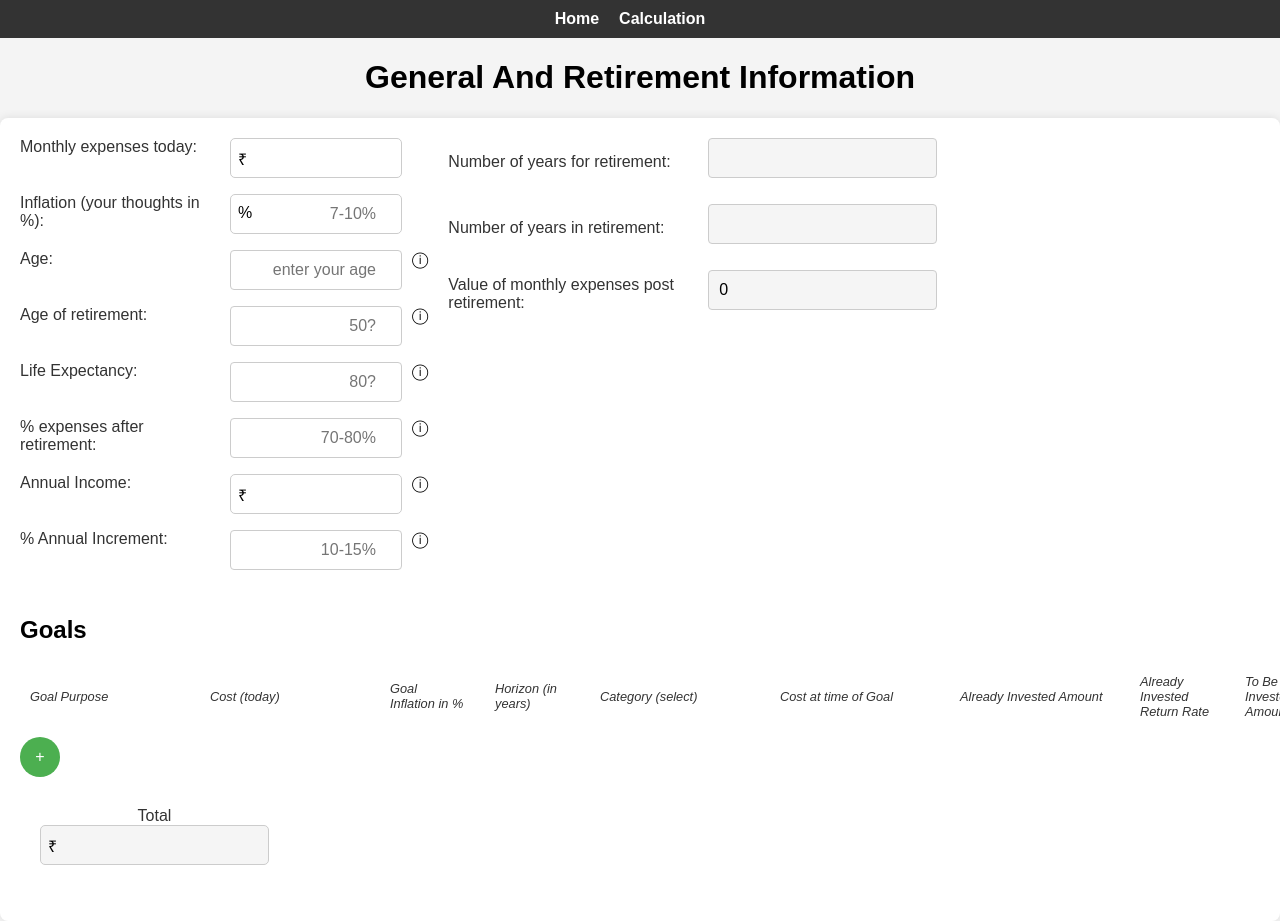
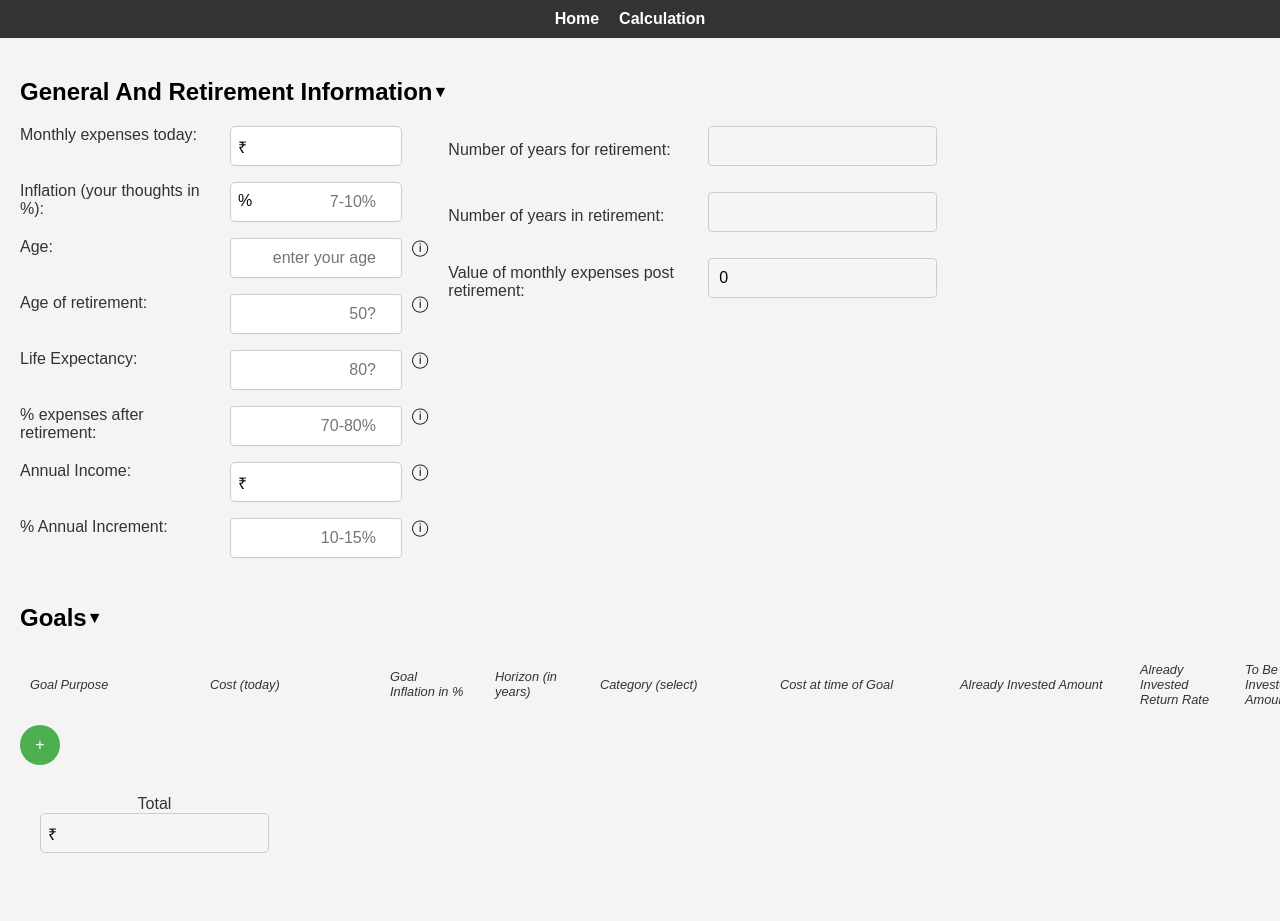
Before and after one commit to kumaran2442/miniprjt, a React (Create React App) app: page /calculation in a window 1280 px wide. Shown: the top 921 px of the page. Built offline with nearby package versions, Linux system fonts and the light colour scheme.

Commit message:
Added folding and style adjustments

```diff
--- a/src/InputPage/InputForm.css
+++ b/src/InputPage/InputForm.css
@@ -1,6 +1,18 @@
 /* InputForm.css */
 .top-fields {
   display: flex;
+}
+.display-flex {
+  display: flex;
+}
+.align-items-center {
+  align-items: center;
+}
+.general-info {
+}
+.container {
+  margin: auto;
+  padding: 20px;
 }
 .top-field {
   display: flex;
--- a/src/InputPage/InputForm.js
+++ b/src/InputPage/InputForm.js
@@ -116,16 +116,31 @@ function InputForm() {
   const numValidation = (n) => {
     if (n < 10 || n > 100) alert("Kindly enter the correct details in the input field");
   };
-  const headingStyles = {
-    color: 'black',
-    fontFamily: 'Arial, sans-serif',
-    textAlign: 'center',
-    // Add more styles as needed
-  };
+  const [isTopFieldsVisible, setIsTopFieldsVisible] = useState(true);
+
+  const handleToggleTopFields = () => {
+    setIsTopFieldsVisible(!isTopFieldsVisible);
+  }
+  const [isGoalFieldsVisible, setIsGoalFieldsVisible] = useState(true);
+
+  const handleToggleGoalFields = () => {
+    setIsGoalFieldsVisible(!isGoalFieldsVisible);
+  }
   return (
-    <div>
-      <h1 style={headingStyles}>General And Retirement Information </h1>
-      <form onSubmit={handleSubmit}>
+    <div className="container">
+      <section className="general-info">
+        <div className="display-flex">
+          <h2 className="goals-heading">General And Retirement Information</h2>
+          <span
+            className="display-flex align-items-center"
+            onClick={handleToggleTopFields}
+            style={{ cursor: "pointer" }}
+          >
+            &#9660;
+          </span>
+        </div>
+
+        {isTopFieldsVisible && (
           <div className="top-fields">
             <div className="top-left-fields">
               <div className="top-field">
@@ -292,8 +307,20 @@ function InputForm() {
               </div>
             </div>
           </div>
+        )}
+      </section>
       <div className="goals">
+        <div className="display-flex">
           <h2 className="goals-heading">Goals</h2>
+          <span
+            className="display-flex align-items-center"
+            onClick={handleToggleGoalFields}
+            style={{ cursor: "pointer" }}
+          >
+            &#9660;
+          </span>
+        </div>
+        {isGoalFieldsVisible && (
           <div className="goals-list">
             <div className="goal-row heading">
               <label>Goal Purpose</label>
@@ -439,8 +466,8 @@ function InputForm() {
               />
             </div>
           </div>
+        )}
       </div>
-      </form>
     </div>
   );
 }
```
Lines whose indentation alone changed are shown as unchanged.
